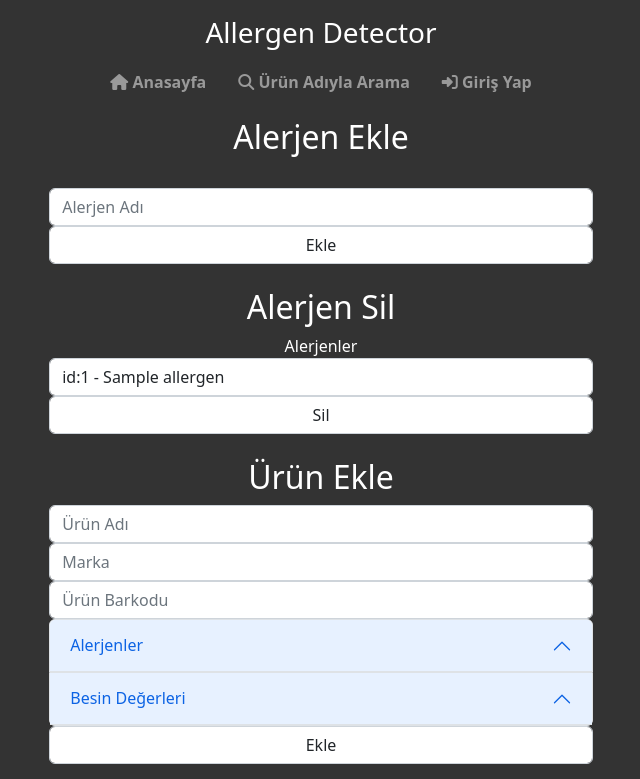
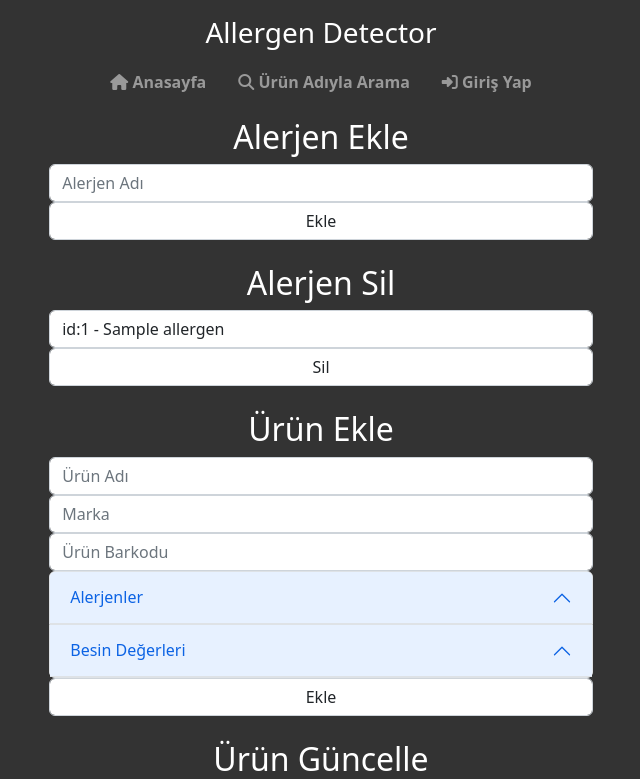
Before and after one commit to gklpcsgn/AllergenDetector, a Flask app: template Site/templates/admin.html in a window 1280 px wide. Shown: the top 779 px of the page, without its empty margins (319-959 px from the left). Run offline with Flask 2, Linux system fonts and the light colour scheme; the template is opened without the code that fills it: most values are stand-ins (such as "Sample title", 1, 10 or a date in 2020); some libraries are stand-ins or nearby versions.

Commit message:
hotfix admin ui

```diff
--- a/Site/templates/admin.html
+++ b/Site/templates/admin.html
@@ -3,7 +3,6 @@
 
 
 <h2>Alerjen Ekle</h2>
-</br>
 <form action="/admin/addallergen" method="POST">
     <div class="form-group">
         <input class="form-control" type="text" name="allergenname" placeholder="Alerjen Adı">
@@ -14,7 +13,6 @@
 <h2>Alerjen Sil</h2>
 <form action="/admin/deleteallergen" method="POST">
     <div class="form-group">
-    <label for="deleteAllergenPick">Alerjenler</label>
     <select id="deleteAllergenPick" class="form-control" name="allergenid">
         {% for allergen in allAllergens.values %}
             <option value="{{ allergen[0] }}">id:{{ allergen[0] }} - {{ allergen[1] }}</option>
```
